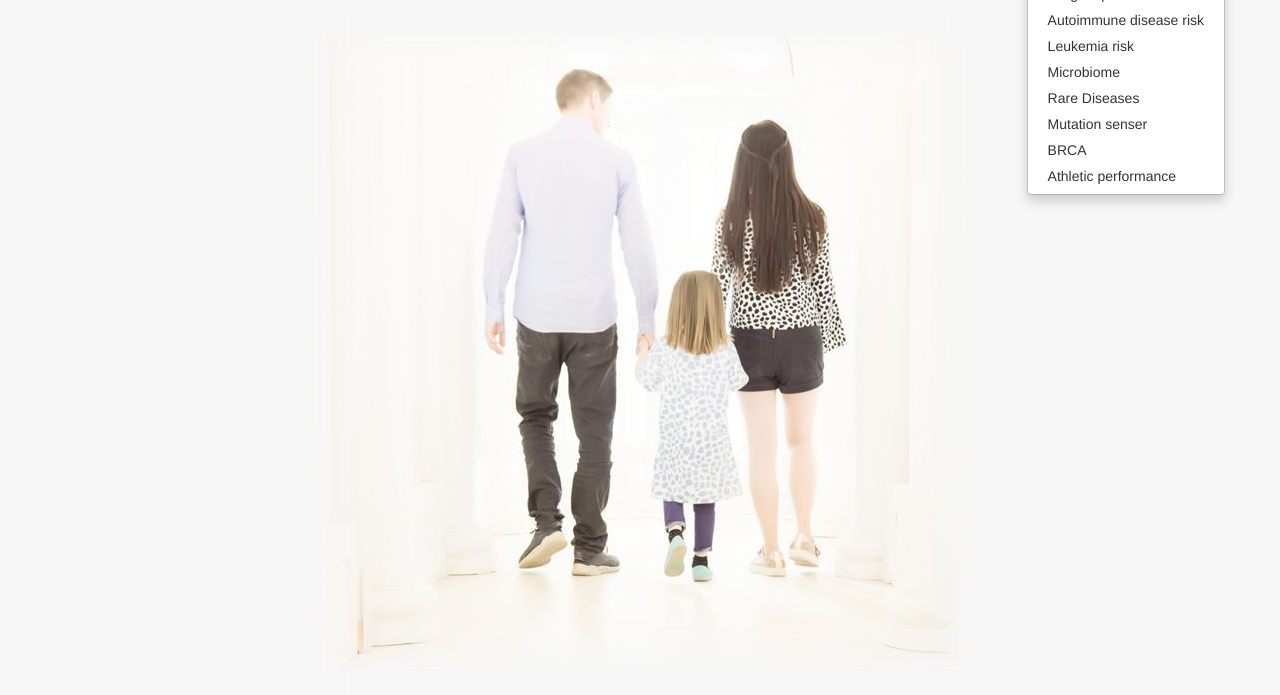
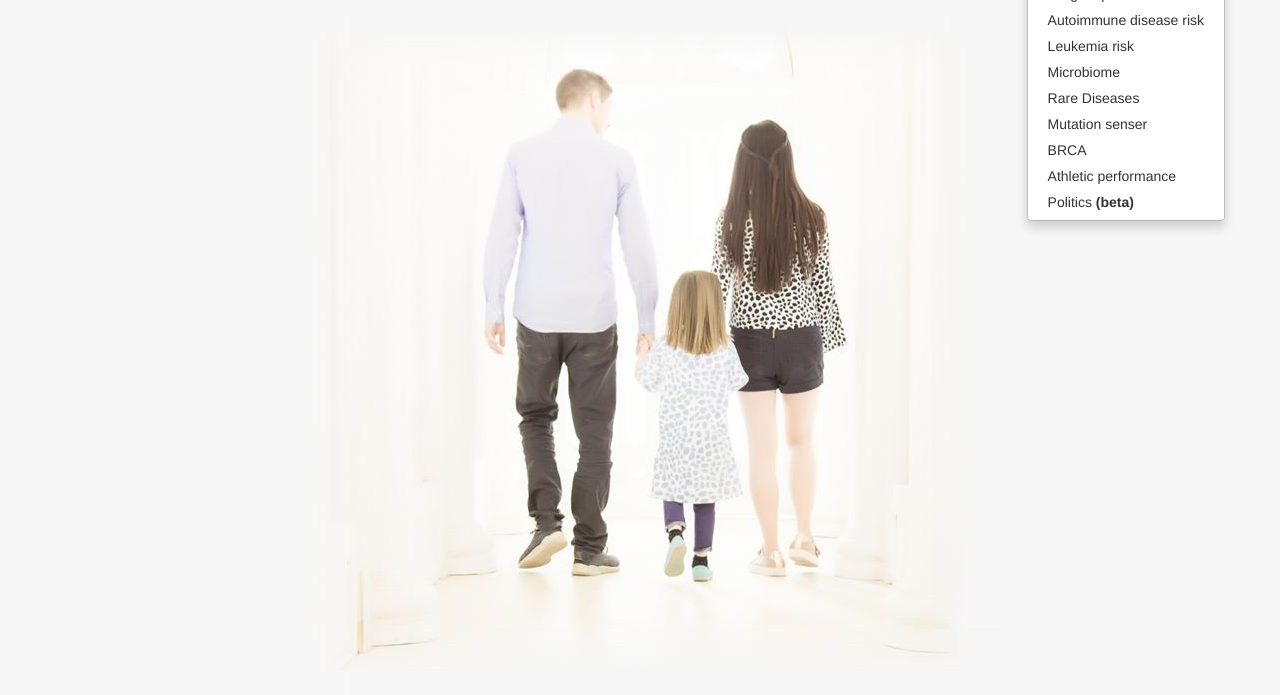
Before and after one commit to helpmetheshadowpeoplearestealingmystuff/impute-me, a plain HTML site: page index.html in a window 1280 px wide. Both pictures are taken after a click on the button "Modules". Shown: the part 153-848 px from the top of the page. Drawn offline with nearby package versions, Linux system fonts and the light colour scheme.

Commit message:
opening up politics module (just as beta)

```diff
--- a/index.html
+++ b/index.html
@@ -57,6 +57,7 @@
             <li><a href="/nonsenser/">Mutation senser</a></li>
             <li><a href="/BRCA/">BRCA</a></li>
             <li><a href="/athletics/">Athletic performance</a></li>
+            <li><a href="/opinions/">Politics <b>(beta)</b></a></li>
           </ul>
         </li>
       </ul>
```
Also changed, not shown: layout/pageparts/navigation.html (+1 -0 lines), 2 other files.
